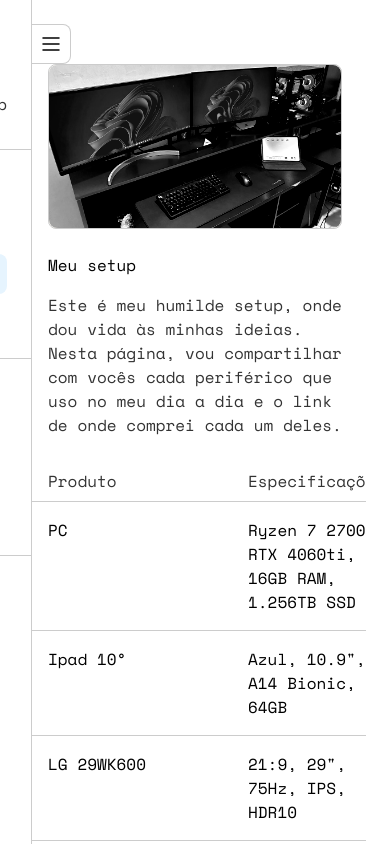
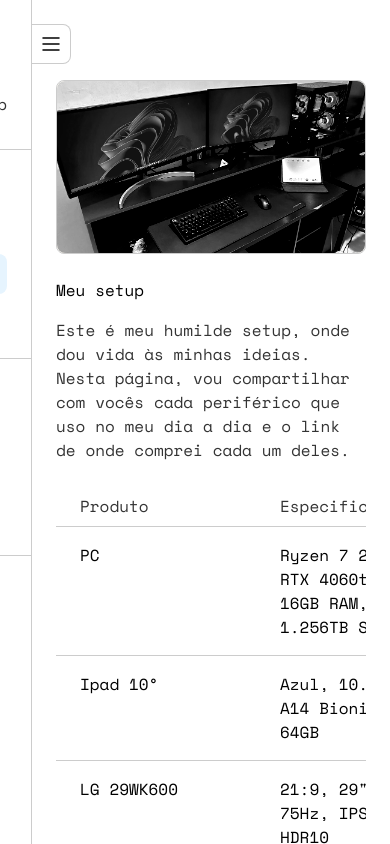
Before and after one commit to Bielframos/my-personal-blog, a Next.js app: page /setup in a window 390 px wide. Built offline with nearby package versions, Linux system fonts and the light colour scheme; no server answers.

Commit message:
feat: improve mobile view to setup and home page

```diff
--- a/app/(subpages)/setup/page.tsx
+++ b/app/(subpages)/setup/page.tsx
@@ -1,5 +1,5 @@
 import { AnimatedPic } from "@/lib/components/modules"
-import { Card, ExternalLink } from "@/lib/components/ui"
+import { ExternalLink } from "@/lib/components/ui"
 import {} from "@/lib/components/ui/card"
 import { OG_IMAGES } from "@/lib/utils/variables"
 import { SETUP_ITEMS } from "@/lib/data/setup-items"
@@ -15,8 +15,8 @@ export const metadata: Metadata = {
 
 export default function Setup() {
   return (
-    <div className="w-full max-w-2xl mx-auto">
-      <header className="p-6 flex flex-col">
+    <div className="w-full max-w-2xl mx-auto max-md:pl-8 max-md:pt-10">
+      <header className="flex flex-col mb-6">
         <div className="relative w-full aspect-video rounded-lg border">
           <AnimatedPic
             src="/my-setup.webp"
--- a/app/page.tsx
+++ b/app/page.tsx
@@ -1,13 +1,12 @@
 import { AnimatedPic } from "@/lib/components/modules"
 import { style as buttonStyle } from "@/lib/components/ui/button"
-import { Card } from "@/lib/components/ui"
 import cn from "@/lib/utils/cn"
-import { Instagram, Mail, MessagesSquare } from "lucide-react"
+import { Instagram, MessagesSquare } from "lucide-react"
 import Link from "next/link"
 
 export default function Home() {
   return (
-    <div className="w-full max-w-2xl mx-auto [&_p]:text-black-10 dark:[&_p]:text-white-9">
+    <div className="w-full max-w-2xl mx-auto [&_p]:text-black-10 dark:[&_p]:text-white-9 max-md:pl-8 max-md:pt-10">
       <article>
         <h2 className="mb-4">Hey there! 👋</h2>
 
```
